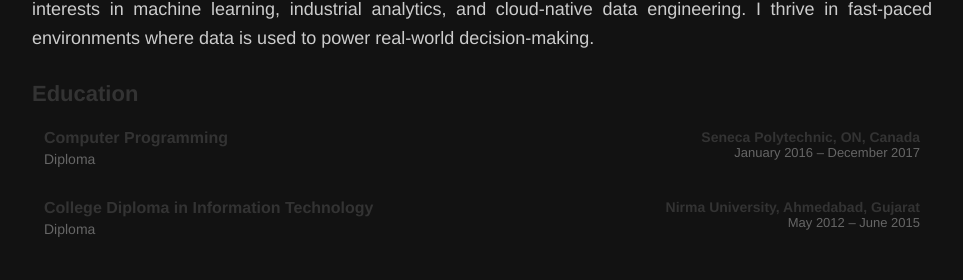
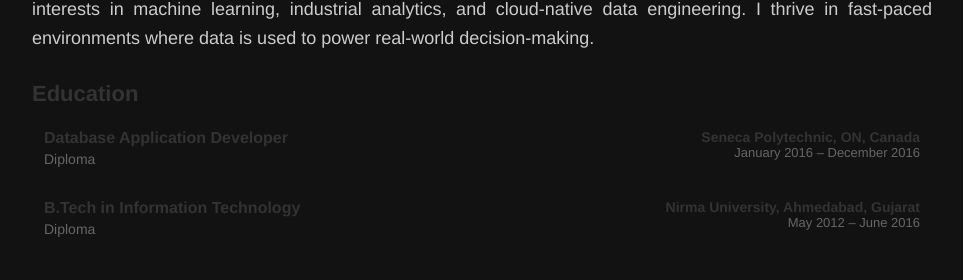
Before and after one commit to bhrugu1/portfolio, a React (Create React App) app: page / in a window 1280 px wide. Shown: the part 1356-1636 px from the top of the page, without its empty margins (158-1121 px from the left). Built offline with nearby package versions, Linux system fonts and the light colour scheme.

Commit message:
Update About component

```diff
--- a/src/components/About.js
+++ b/src/components/About.js
@@ -43,23 +43,23 @@ function About() {
         <div className="education-list">
           <div className="education-item">
             <div className="edu-left">
-              <strong>Computer Programming</strong>
+              <strong>Database Application Developer</strong>
               <div className="edu-degree">Diploma</div>
             </div>
             <div className="edu-right">
               <div className="edu-school">Seneca Polytechnic, ON, Canada</div>
-              <div className="edu-date">January 2016 – December 2017</div>
+              <div className="edu-date">January 2016 – December 2016</div>
             </div>
           </div>
 
           <div className="education-item">
             <div className="edu-left">
-              <strong>College Diploma in Information Technology</strong>
+              <strong>B.Tech in Information Technology</strong>
               <div className="edu-degree">Diploma</div>
             </div>
             <div className="edu-right">
               <div className="edu-school">Nirma University, Ahmedabad, Gujarat</div>
-              <div className="edu-date">May 2012 – June 2015</div>
+              <div className="edu-date">May 2012 – June 2016</div>
             </div>
           </div>
         </div>
```
